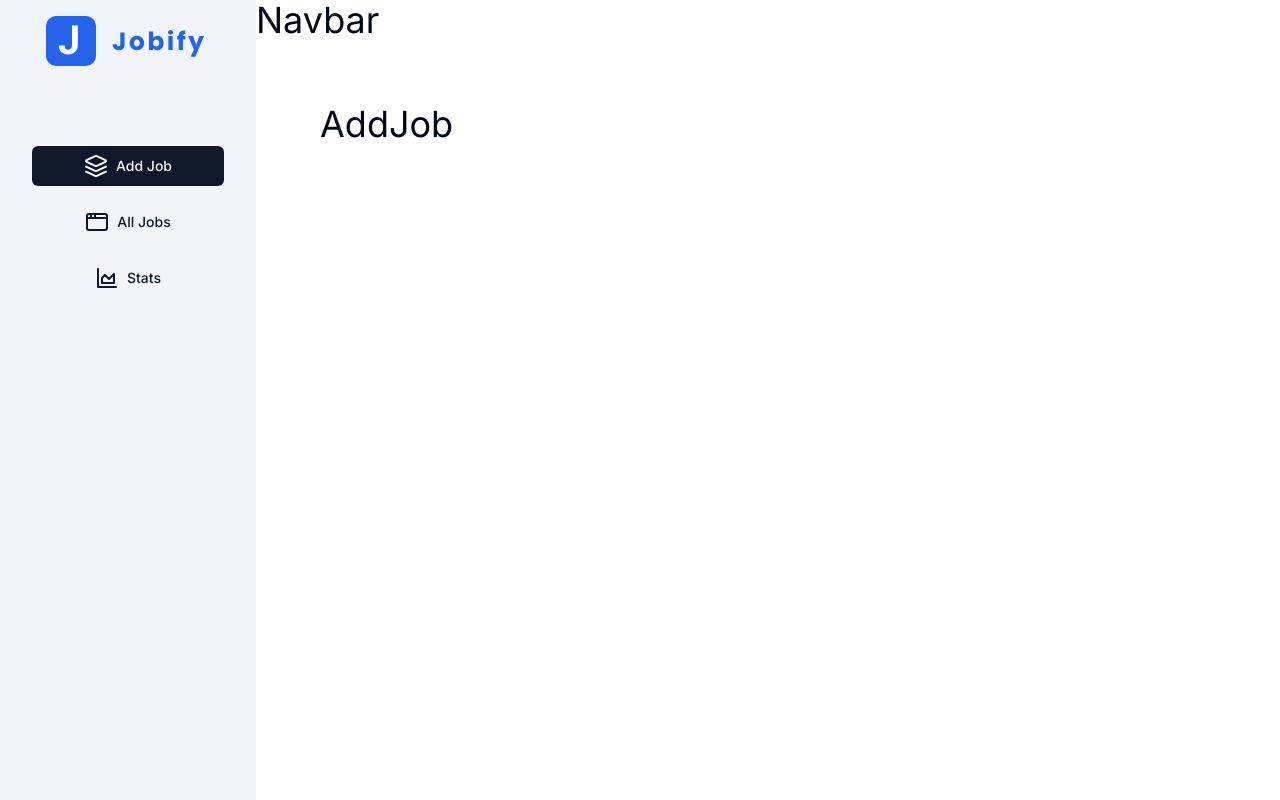
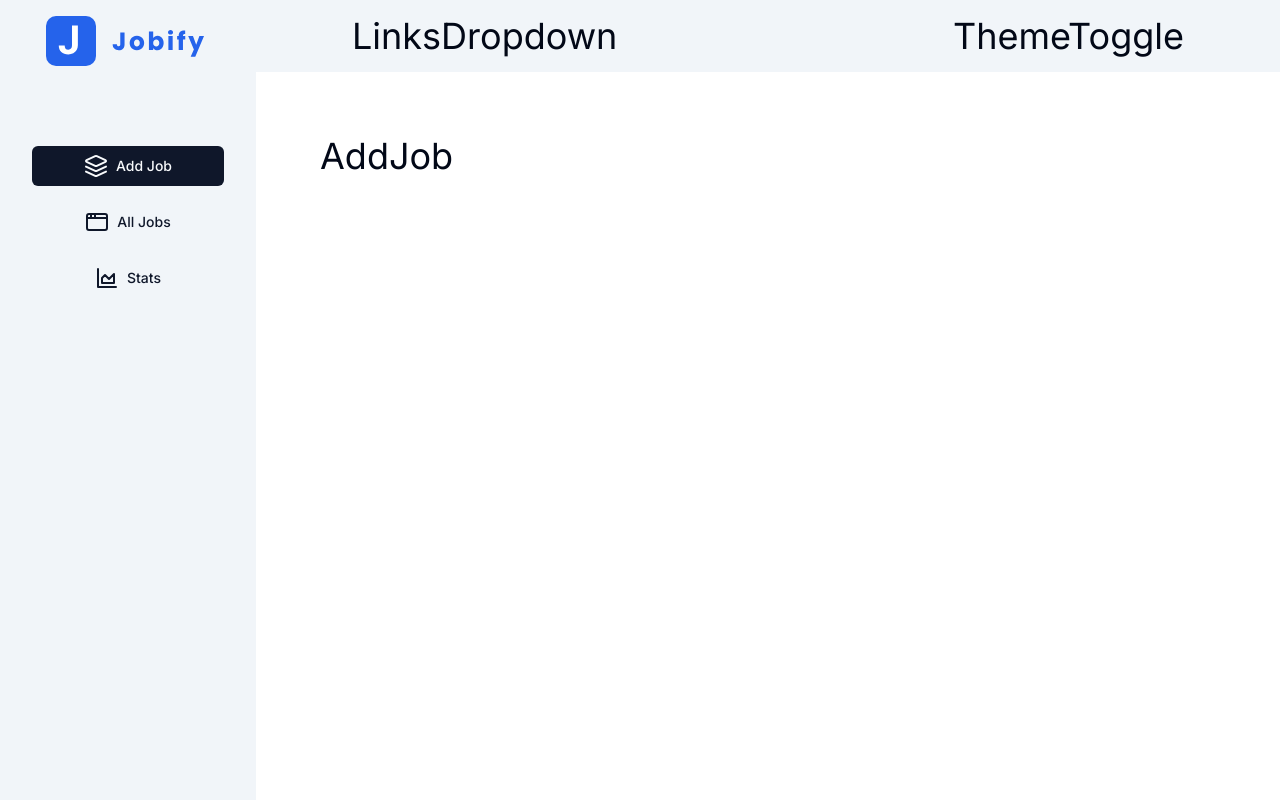
Before and after one commit to fai-sas/jobify-nextjs, a Next.js app: page /add-job in a window 1280 px wide. Built offline with nearby package versions, Linux system fonts and the light colour scheme.

Commit message:
navbar added

```diff
--- a/components/Navbar.tsx
+++ b/components/Navbar.tsx
@@ -1,4 +1,18 @@
+import LinksDropdown from './LinksDropdown'
+import ThemeToggle from './ThemeToggle'
+import { UserButton } from '@clerk/nextjs'
+
 const Navbar = () => {
-  return <h1 className=' text-4xl'>Navbar</h1>
+  return (
+    <nav className='bg-muted py-4 sm:px-16 lg:px-24 px-4 flex items-center justify-between'>
+      <div>
+        <LinksDropdown />
+      </div>
+      <div className='flex items-center gap-x-4'>
+        <ThemeToggle />
+        <UserButton afterSignOutUrl='/' />
+      </div>
+    </nav>
+  )
 }
 export default Navbar
```
